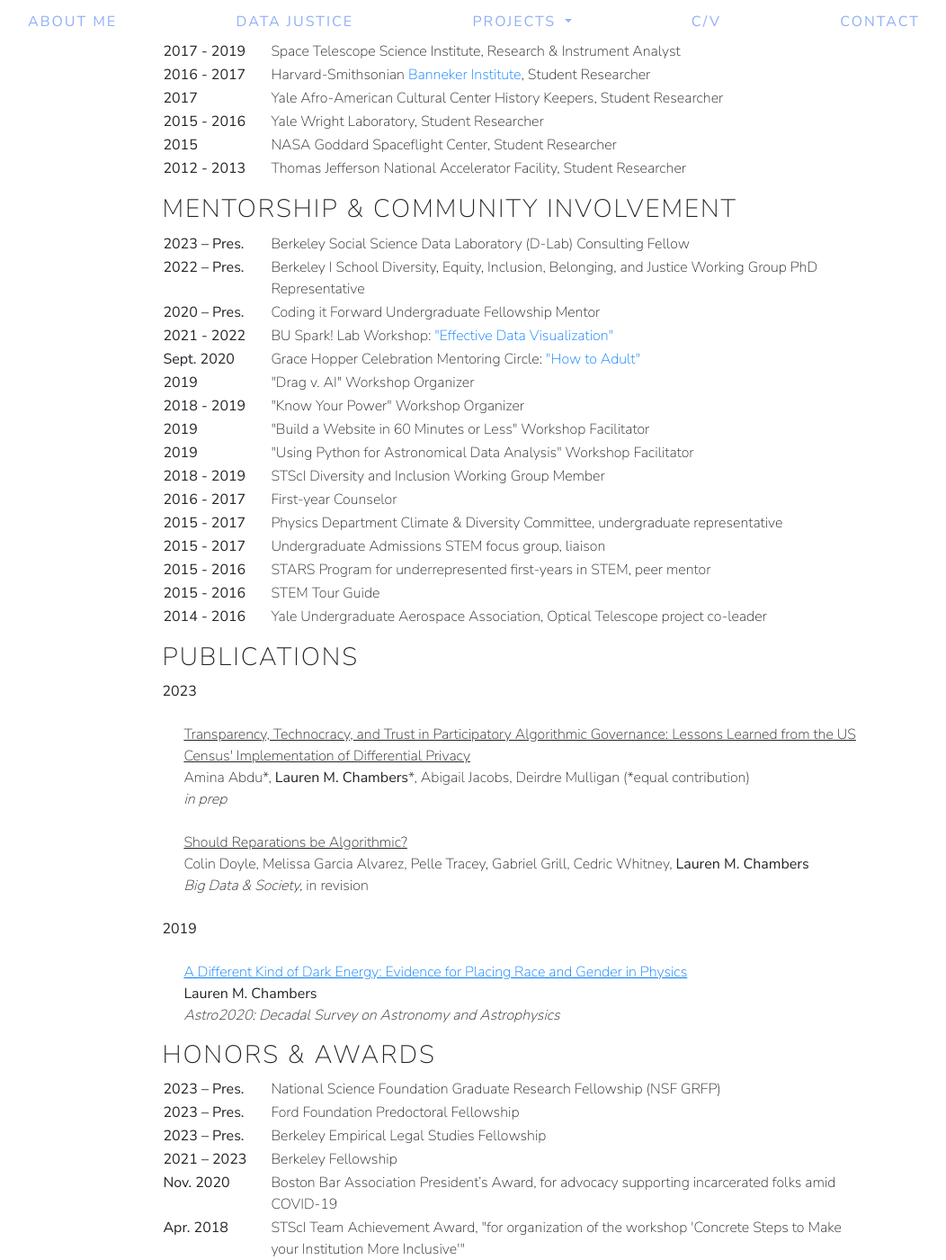
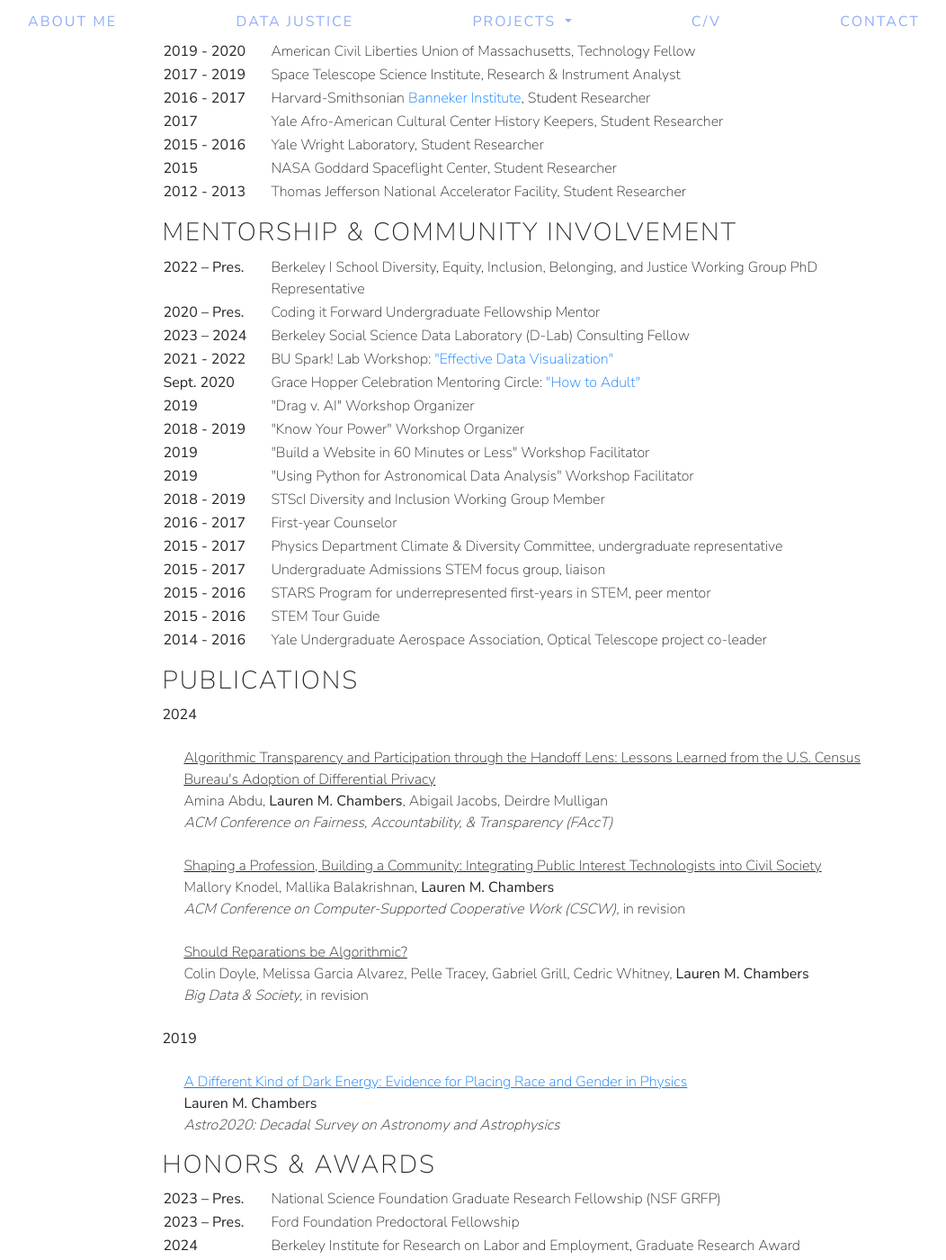
Before and after one commit to smhurwitz/smhurwitz.github.io, a Jekyll site: the page built from cv.html, in a window 1280 px wide and 1400 px high, scrolled down 550 px. Shown: the whole window at 90% size, without its empty margins (113-1165 px from the left). Built offline with Jekyll 4.4.1, drawn with Linux system fonts in a browser that asks for light colours; nearby versions of some CDN libraries; some of the changed text lies outside the part shown.

Commit message:
Updated CV

```diff
--- a/cv.html
+++ b/cv.html
@@ -31,8 +31,12 @@
       <h3>EXPERIENCE</h3>
       <table>
         <tr>
+          <td><b>2024</b></td>
+          <td>"Social Issues of Information" (INFO 203), Graduate Student Instructor</td>
+        </tr>
+        <tr>
           <td><b>2023</b></td>
-          <td>Center for Democracy and Technologoy, Summer Intern</td>
+          <td>Center for Democracy and Technology, Summer Intern</td>
         </tr>
         <tr>
           <td><b>2021 - Pres.</b></td>
@@ -81,16 +85,16 @@
       <h3>MENTORSHIP & COMMUNITY INVOLVEMENT</h3>
       <table>
         <tr>
-          <td><b>2023 – Pres.</b></td>
-          <td>Berkeley Social Science Data Laboratory (D-Lab) Consulting Fellow</td>
-        </tr>
-        <tr>
           <td><b>2022 – Pres.</b></td>
           <td>Berkeley I School Diversity, Equity, Inclusion, Belonging, and Justice Working Group PhD Representative</td>
         </tr>
         <tr>
           <td><b>2020 – Pres.</b></td>
           <td>Coding it Forward Undergraduate Fellowship Mentor</td>
+        </tr>
+        <tr>
+          <td><b>2023 – 2024</b></td>
+          <td>Berkeley Social Science Data Laboratory (D-Lab) Consulting Fellow</td>
         </tr>
         <tr>
           <td><b>2021 - 2022</b></td>
@@ -149,11 +153,15 @@
 
     <div class="col-md-12 mx-5  my-2">
       <h3>PUBLICATIONS</h3>
-      <b>2023</b></br></br>
+      <b>2024</b></br></br>
       <div style="margin-left:1.5rem;">
-        <u>Transparency, Technocracy, and Trust in Participatory Algorithmic Governance: Lessons Learned from the US Census' Implementation of Differential Privacy</u></br>
-        Amina Abdu*, <b>Lauren M. Chambers</b>*, Abigail Jacobs, Deirdre Mulligan (*equal contribution)</br>
-        <em>in prep</em></br></br>
+        <u>Algorithmic Transparency and Participation through the Handoff Lens: Lessons Learned from the U.S. Census Bureau's Adoption of Differential Privacy</u></br>
+        Amina Abdu, <b> Lauren M. Chambers</b>, Abigail Jacobs, Deirdre Mulligan</br>
+        <em>ACM Conference on Fairness, Accountability, & Transparency (FAccT)</em></br></br>
+
+        <u>Shaping a Profession, Building a Community: Integrating Public Interest Technologists into Civil Society</u></br>
+        Mallory Knodel, Mallika Balakrishnan, <b>Lauren M. Chambers</b></br>
+        <em>ACM Conference on Computer-Supported Cooperative Work (CSCW), </em> in revision</br></br>
 
         <u>Should Reparations be Algorithmic?</u></br>
         Colin Doyle, Melissa Garcia Alvarez, Pelle Tracey, Gabriel Grill, Cedric Whitney, <b>Lauren M. Chambers</b></br>
@@ -181,7 +189,11 @@
           <td>Ford Foundation Predoctoral Fellowship</td>
         </tr>
         <tr>
-          <td><b>2023 – Pres.</b></td>
+          <td><b>2024</b></td>
+          <td>Berkeley Institute for Research on Labor and Employment, Graduate Research Award</td>
+        </tr>
+        <tr>
+          <td><b>2023 – 2024</b></td>
           <td>Berkeley Empirical Legal Studies Fellowship</td>
         </tr>
         <tr>
@@ -233,4 +245,4 @@
 
 </main>
 
-<footer>Updated September 10, 2023</footer>
+<footer>Updated May 22, 2024</footer>
```
